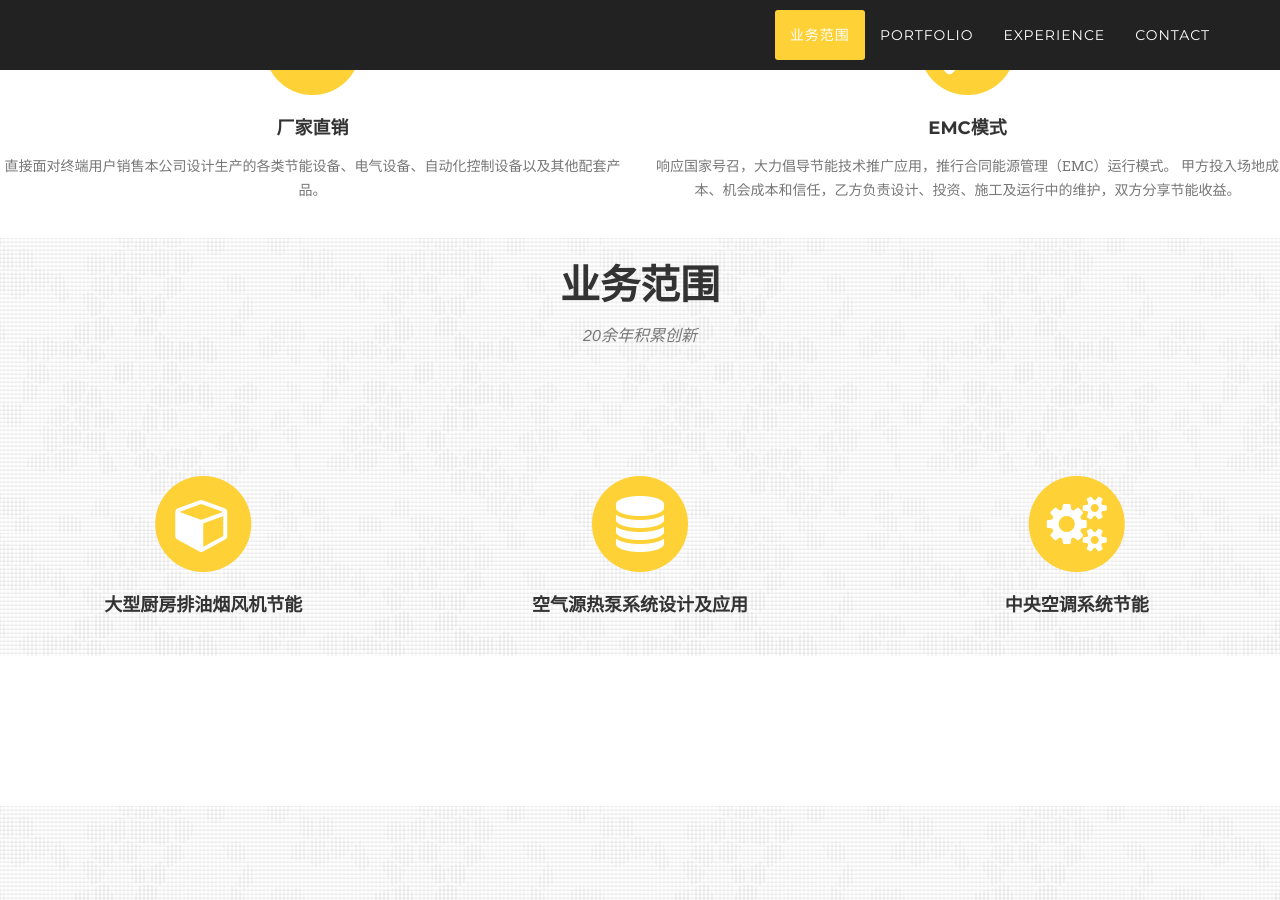
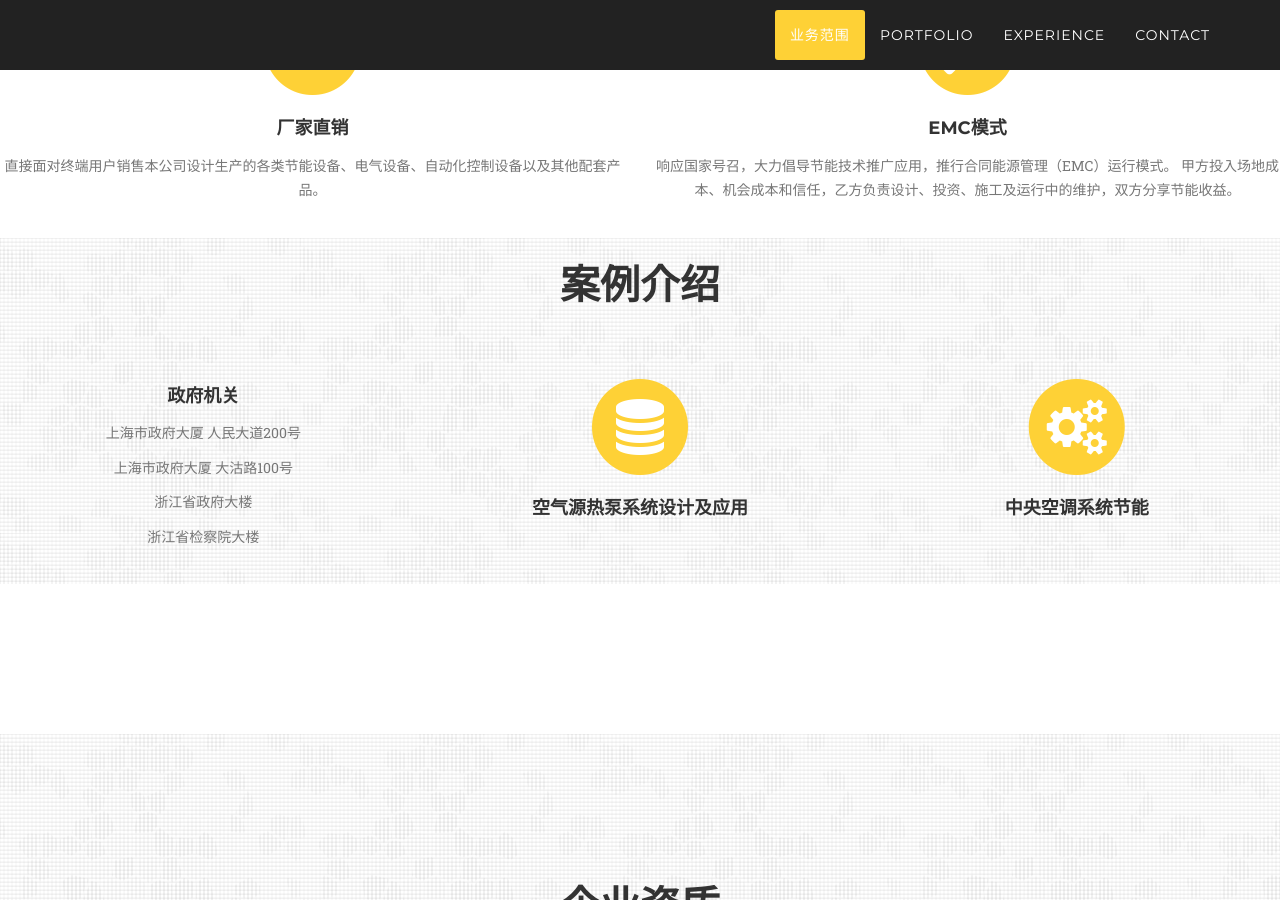
Before and after one commit to wxelec/wxelec.github.io, a Jekyll site: the page built from index.html, in a window 1280 px wide and 900 px high, scrolled down 2343 px. Built offline with Jekyll 4.4.1, drawn with Linux system fonts in a browser that asks for light colours; some web fonts are replaced.

Commit message:
Update skills.html

```diff
--- a/_includes/skills.html
+++ b/_includes/skills.html
@@ -115,18 +115,17 @@
             <div class="bg-png">
             <div class="row ">
                 <div class="col-lg-12 text-center">
-                    <h2 class="section-heading">业务范围</h2>
-                    <h3 class="section-subheading text-muted">20余年积累创新</h3>
+                    <h2 class="section-heading">案例介绍</h2>
+<!--                     <h3 class="section-subheading text-muted">20余年积累创新</h3> -->
                 </div>
             </div>
             <div class="row text-center  ">
                 <div class="col-md-4">
-                    <span class="fa-stack fa-4x">
-                        <i class="fa fa-circle fa-stack-2x text-primary"></i>
-                        <i class="fa fa-cube fa-stack-1x fa-inverse"></i>
-                    </span>
-                    <h4 class="service-heading">大型厨房排油烟风机节能</h4>
-                    <p class="text-muted"></p>
+                    <h4 class="service-heading">政府机关</h4>
+                    <p class="text-muted">上海市政府大厦 人民大道200号</p>
+                    <p class="text-muted">上海市政府大厦 大沽路100号</p>
+                    <p class="text-muted">浙江省政府大楼</p>
+                    <p class="text-muted">浙江省检察院大楼</p>
                 </div>
                 <div class="col-md-4">
                     <span class="fa-stack fa-4x">
```
